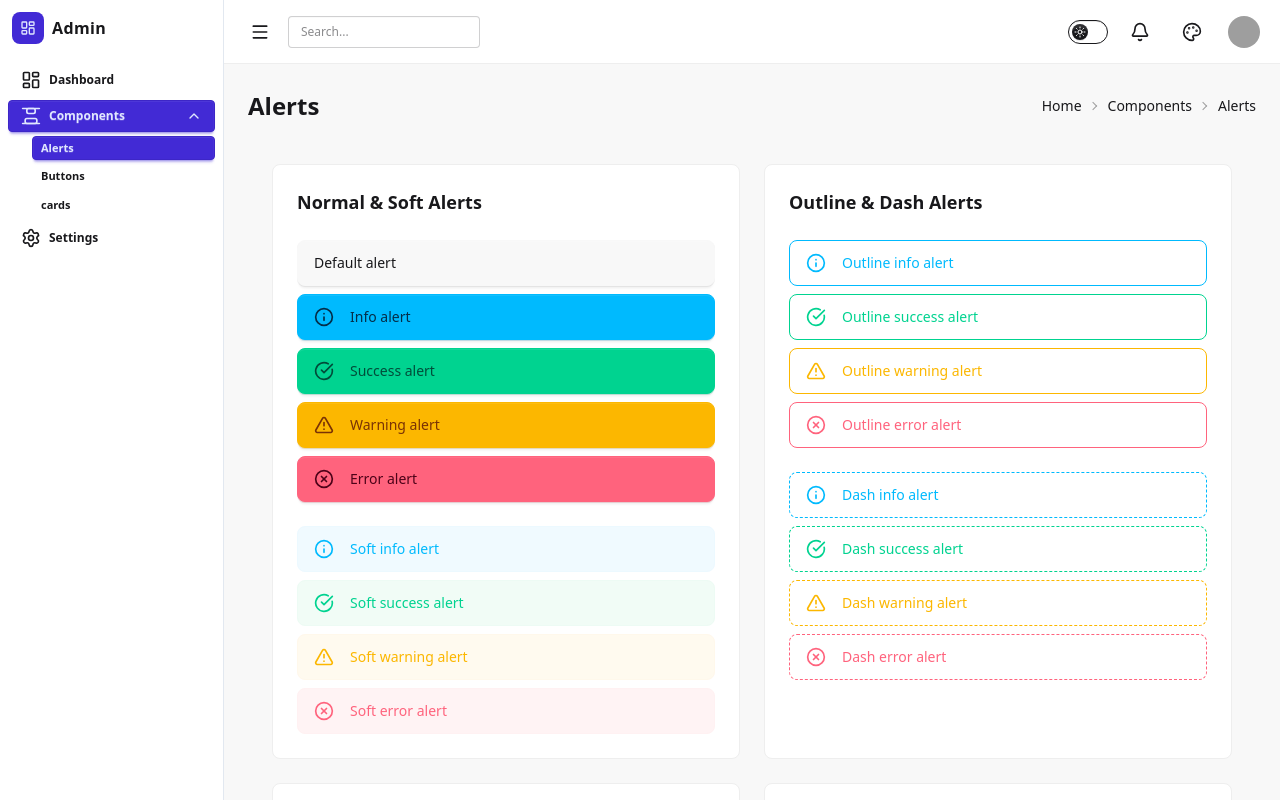
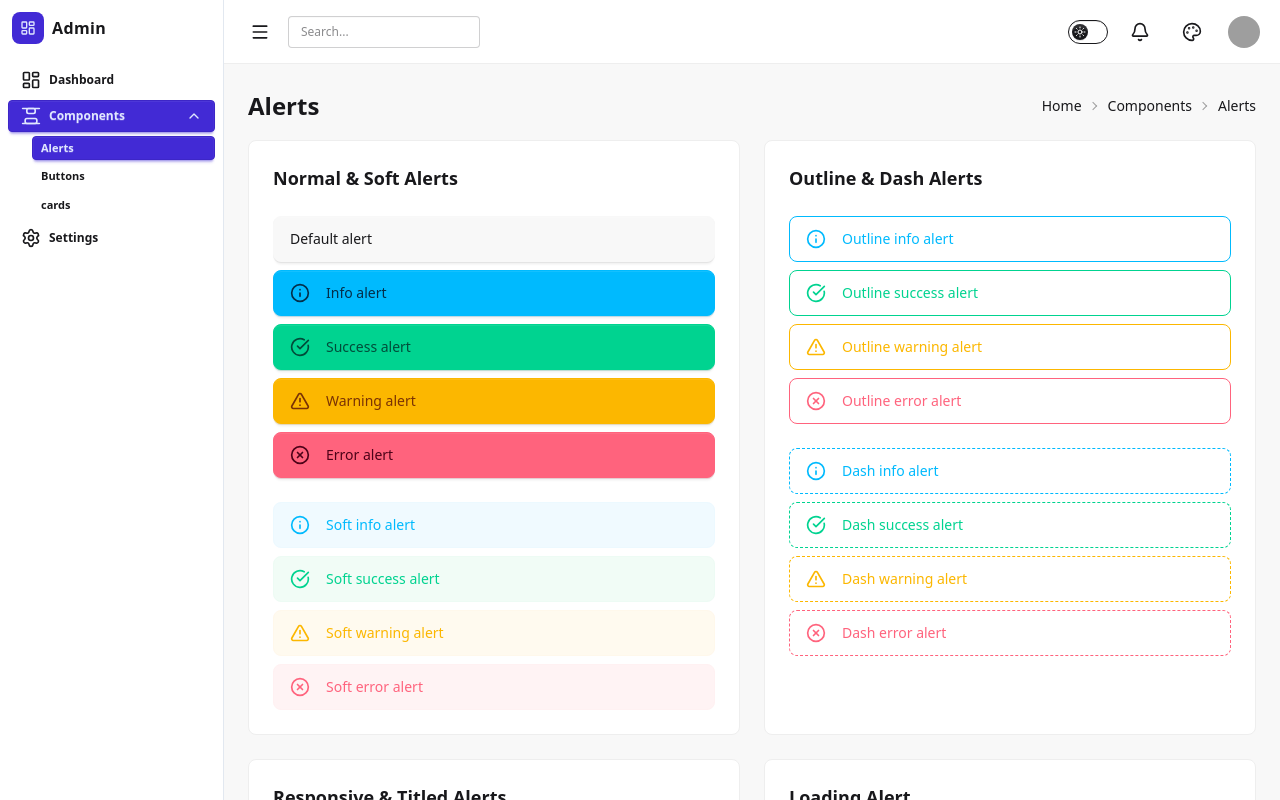
Before and after one commit to Pritish229/vue-desy-admin, a Vue app: page /Components/Alerts in a window 1280 px wide. Shown: the top 800 px of the page. Built offline with nearby package versions, Linux system fonts and the light colour scheme; grey boxes are pictures that could not be loaded.

Commit message:
Main/Alerts/ Padding Fix

```diff
--- a/src/views/uicomponents/Alerts.vue
+++ b/src/views/uicomponents/Alerts.vue
@@ -1,5 +1,5 @@
 <template>
-    <div class="p-6 space-y-8">
+    <div class=" space-y-8">
         <div class="grid grid-cols-1 lg:grid-cols-2 gap-6">
 
             <!-- CARD 1 — NORMAL + SOFT ALERTS -->
```
